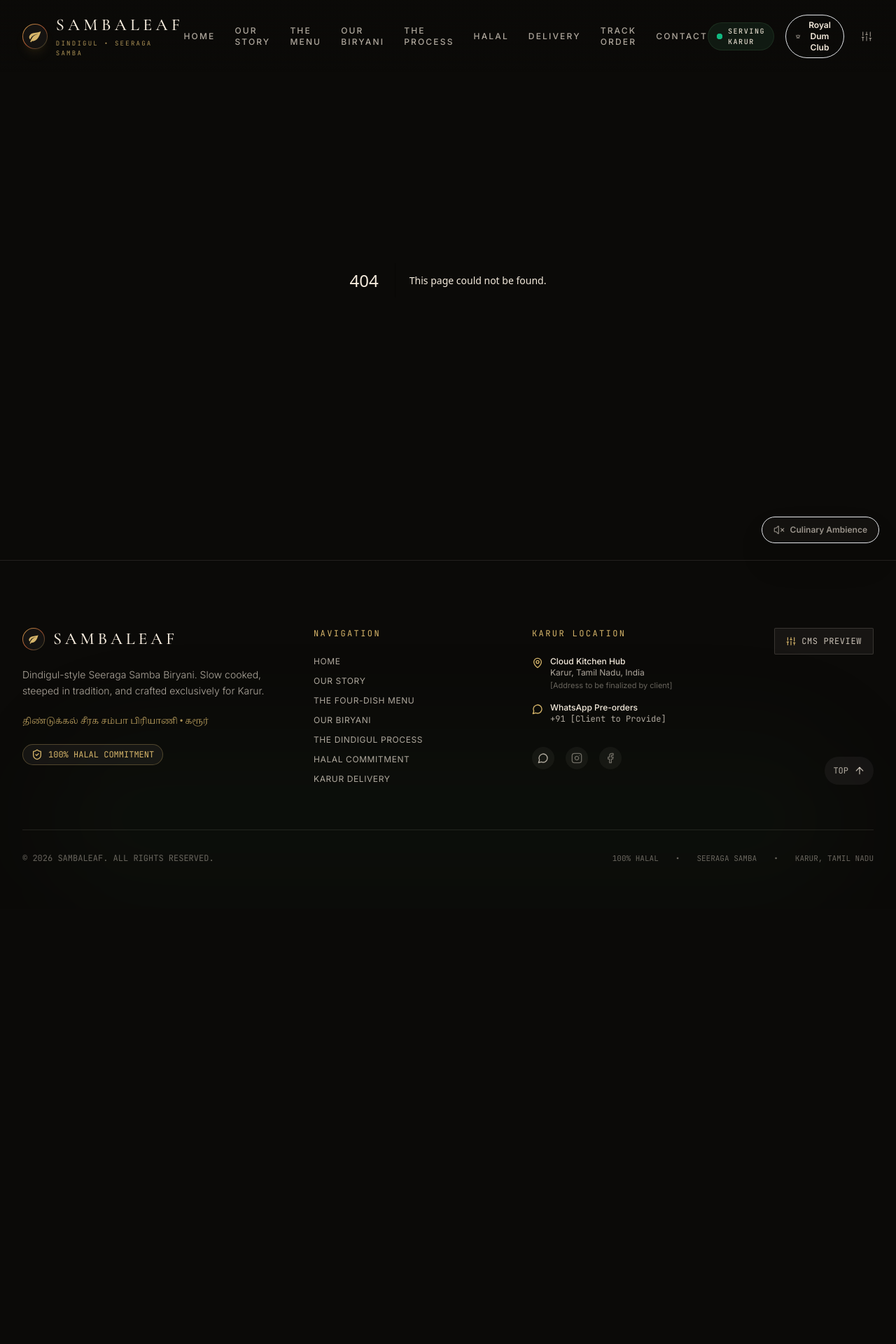
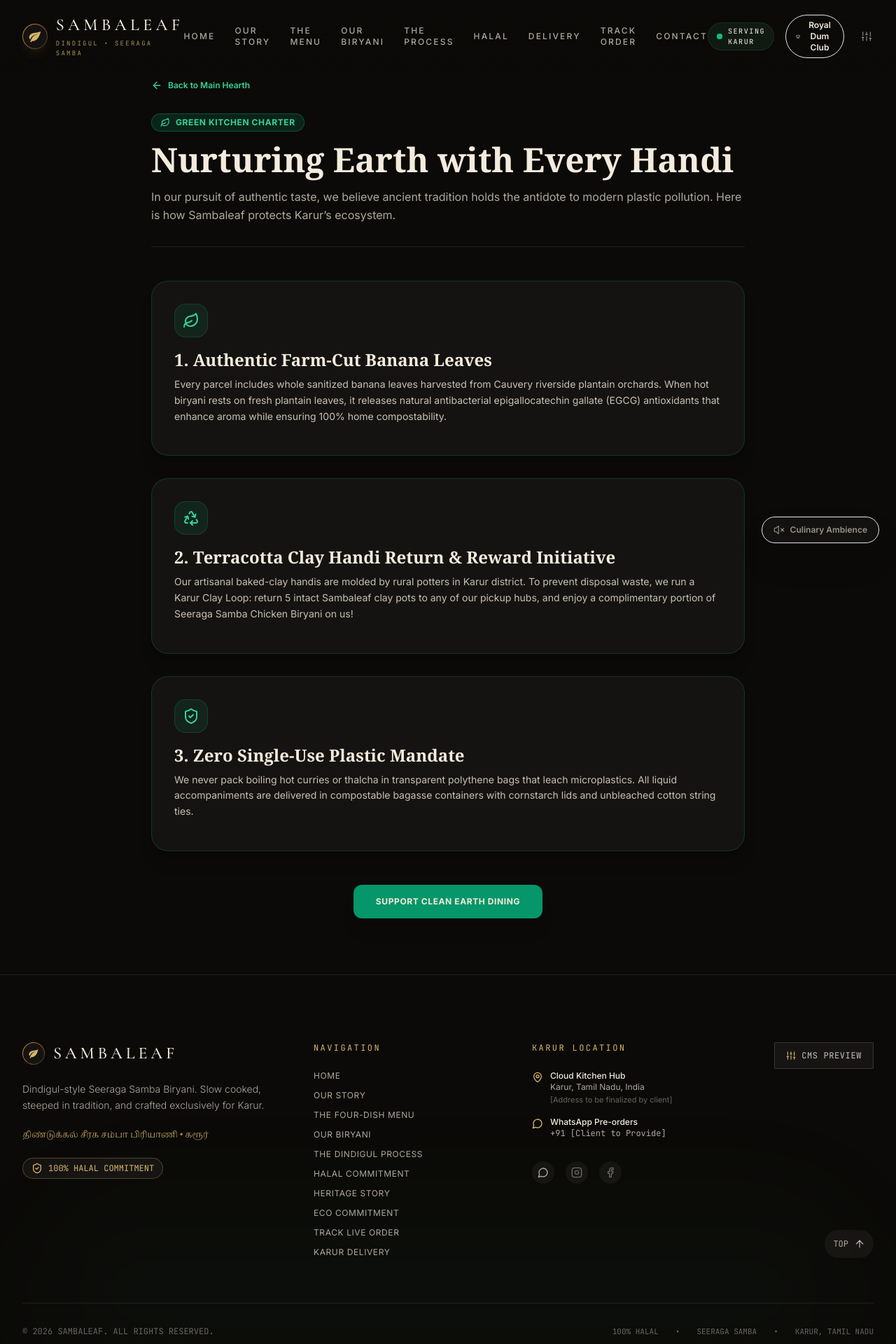
Before and after one commit to Hari-Haran-A-07/www.sambaleaf.com, a Next.js app: page /sustainability in a window 1280 px wide. Before the commit this address had no page. Shown: the top 1920 px of the page at 70% size. Before the commit the page ends 1298 px from the top, so only its background shows below. Built offline with nearby package versions, Linux system fonts and the light colour scheme.

Commit message:
feat(sustainability): add eco-packaging commitment page and clay loop program

```diff
--- /dev/null
+++ b/app/sustainability/page.tsx
@@ -0,0 +1,88 @@
+import React from 'react';
+import { Metadata } from 'next';
+import Link from 'next/link';
+import { Leaf, ArrowLeft, Recycle, ShieldCheck, Heart, Sparkles } from 'lucide-react';
+
+export const metadata: Metadata = {
+  title: 'Eco-Packaging & Green Kitchen Commitment | SAMBALEAF Karur',
+  description: 'Our pledge to Karur: 100% biodegradable banana leaf lining, unbleached kraft paper, zero single-use plastics, and terracotta handi return incentive.'
+};
+
+export default function SustainabilityPage() {
+  return (
+    <div className="min-h-screen pt-28 pb-20 bg-charcoal-near text-cream">
+      <div className="max-w-4xl mx-auto px-4 sm:px-6">
+        <Link
+          href="/"
+          className="inline-flex items-center gap-2 text-xs font-semibold text-emerald-400 hover:text-emerald-300 mb-8 group"
+        >
+          <ArrowLeft className="w-4 h-4 group-hover:-translate-x-1 transition-transform" />
+          <span>Back to Main Hearth</span>
+        </Link>
+
+        <div className="mb-12 border-b border-cream/10 pb-8">
+          <div className="inline-flex items-center gap-2 px-3 py-1 rounded-full bg-emerald-500/15 text-emerald-400 text-xs font-bold uppercase tracking-wider mb-4 border border-emerald-500/30">
+            <Leaf className="w-3.5 h-3.5" />
+            <span>Green Kitchen Charter</span>
+          </div>
+          <h1 className="text-4xl sm:text-5xl font-serif font-bold text-cream mb-4 leading-tight">
+            Nurturing Earth with Every Handi
+          </h1>
+          <p className="text-cream/70 text-base leading-relaxed">
+            In our pursuit of authentic taste, we believe ancient tradition holds the antidote to modern plastic pollution. Here is how Sambaleaf protects Karur’s ecosystem.
+          </p>
+        </div>
+
+        <div className="space-y-8">
+          {/* Pillar 1 */}
+          <div className="bg-charcoal-deep border border-emerald-500/20 rounded-3xl p-8 shadow-xl">
+            <div className="w-12 h-12 rounded-2xl bg-emerald-500/10 flex items-center justify-center text-emerald-400 mb-4 border border-emerald-500/20">
+              <Leaf className="w-6 h-6" />
+            </div>
+            <h2 className="text-2xl font-serif font-bold text-cream mb-2">
+              1. Authentic Farm-Cut Banana Leaves
+            </h2>
+            <p className="text-cream/80 text-sm leading-relaxed mb-3">
+              Every parcel includes whole sanitized banana leaves harvested from Cauvery riverside plantain orchards. When hot biryani rests on fresh plantain leaves, it releases natural antibacterial epigallocatechin gallate (EGCG) antioxidants that enhance aroma while ensuring 100% home compostability.
+            </p>
+          </div>
+
+          {/* Pillar 2 */}
+          <div className="bg-charcoal-deep border border-emerald-500/20 rounded-3xl p-8 shadow-xl">
+            <div className="w-12 h-12 rounded-2xl bg-emerald-500/10 flex items-center justify-center text-emerald-400 mb-4 border border-emerald-500/20">
+              <Recycle className="w-6 h-6" />
+            </div>
+            <h2 className="text-2xl font-serif font-bold text-cream mb-2">
+              2. Terracotta Clay Handi Return & Reward Initiative
+            </h2>
+            <p className="text-cream/80 text-sm leading-relaxed mb-3">
+              Our artisanal baked-clay handis are molded by rural potters in Karur district. To prevent disposal waste, we run a Karur Clay Loop: return 5 intact Sambaleaf clay pots to any of our pickup hubs, and enjoy a complimentary portion of Seeraga Samba Chicken Biryani on us!
+            </p>
+          </div>
+
+          {/* Pillar 3 */}
+          <div className="bg-charcoal-deep border border-emerald-500/20 rounded-3xl p-8 shadow-xl">
+            <div className="w-12 h-12 rounded-2xl bg-emerald-500/10 flex items-center justify-center text-emerald-400 mb-4 border border-emerald-500/20">
+              <ShieldCheck className="w-6 h-6" />
+            </div>
+            <h2 className="text-2xl font-serif font-bold text-cream mb-2">
+              3. Zero Single-Use Plastic Mandate
+            </h2>
+            <p className="text-cream/80 text-sm leading-relaxed mb-3">
+              We never pack boiling hot curries or thalcha in transparent polythene bags that leach microplastics. All liquid accompaniments are delivered in compostable bagasse containers with cornstarch lids and unbleached cotton string ties.
+            </p>
+          </div>
+        </div>
+
+        <div className="mt-12 text-center">
+          <Link
+            href="/#menu"
+            className="inline-flex items-center gap-2 px-8 py-4 rounded-xl bg-emerald-600 hover:bg-emerald-500 text-cream font-bold text-xs uppercase tracking-wider transition shadow-xl"
+          >
+            <span>Support Clean Earth Dining</span>
+          </Link>
+        </div>
+      </div>
+    </div>
+  );
+}
--- a/components/Footer.tsx
+++ b/components/Footer.tsx
@@ -82,6 +82,21 @@ export default function Footer() {
               <li>
                 <Link href="#halal" className="hover:text-gold-soft transition-colors">
                   HALAL COMMITMENT
+                </Link>
+              </li>
+              <li>
+                <Link href="/heritage" className="hover:text-gold-soft transition-colors">
+                  HERITAGE STORY
+                </Link>
+              </li>
+              <li>
+                <Link href="/sustainability" className="hover:text-gold-soft transition-colors">
+                  ECO COMMITMENT
+                </Link>
+              </li>
+              <li>
+                <Link href="/track" className="hover:text-gold-soft transition-colors">
+                  TRACK LIVE ORDER
                 </Link>
               </li>
               <li>
```
